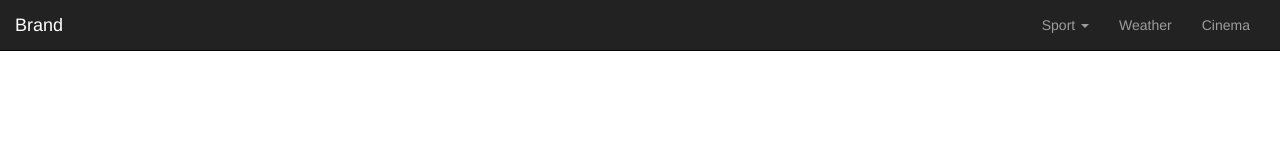
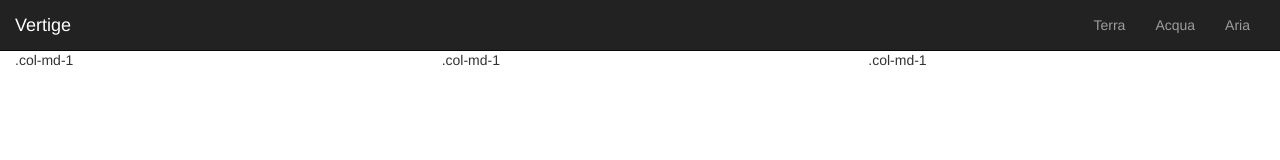
Before and after one commit to mfrancesca-cabiddu/rwd, a plain HTML site: page index.html in a window 1280 px wide. Drawn offline with Linux system fonts and the light colour scheme.

Commit message:
Update index.html

```diff
--- a/index.html
+++ b/index.html
@@ -3,50 +3,37 @@
 <head>
     <title></title>
     <link rel="stylesheet" type="text/css" href="vendors/css/bootstrap.min.css">
-    <link rel="stylesheet" type="text/css" href="css/main.css">
+      <link rel="stylesheet" type="text/css" href="css/main.css">
     <meta name="viewport" content="width=device-width, initial-scale=1">
 </head>
 <body>
     <div class="container-fluid">
-
-        <!-- Navigation Bar -->
         <nav class="navbar navbar-inverse navbar-fixed-top">
             <div class="container-fluid">
                 <div class="navbar-header">
-                    <a type="button" class="navbar-toggle collapsed" data-toggle="collapse" data-target="#my-menu">
+                    <button type="button" class="navbar-toggle collapsed" data-toggle= "collapse" data-target=" #my-menu" aria-expanded="false">
                         <span class="sr-only">Toggle navigation</span>
                         <span class="icon-bar"></span>
                         <span class="icon-bar"></span>
                         <span class="icon-bar"></span>
-                    </a>
-                    <a class="navbar-brand" href="#">Brand</a>
+                    </button>
+                    <a class="navbar-brand" href="#"> Vertige</a>
                 </div>
-                <ul class="nav navbar-nav navbar-right collapse navbar-collapse" id="my-menu">
-                    <li>
-                        <a href="#" data-toggle="dropdown">Sport <span class="caret"></span></a>
-                        <ul class="dropdown-menu">
-                            <li><a href="#">Football</a></li>
-                            <li><a href="#">Volleyball</a></li>
-                            <li><a href="#">Tennis</a></li>
-                        </ul>
-                    </li>
-                    <li><a href="#">Weather</a></li><li>
-                    <li><a href="#">Cinema</a></li><li>
+                <ul class="nav navbar-nav navbar-right collapse navbar-collapse" id= "my-menu">
+                <li> <a href="#">Terra</a></li>
+                <li> <a href="#">Acqua</a></li>
+                <li> <a href="#">Aria</a></li>
                 </ul>
-
             </div>
         </nav>
-
-        <!-- First row -->
         <div class="row">
-            <div class="col-md-3 col-sm-6 lorem-text-1"></div>
-            <div class="col-md-6 col-sm-6 lorem-text-2"></div>
-            <div class="col-md-3 hidden-xs lorem-text-3"></div>
+            <div class="col-md-4 col-sm-6 vertige-text-1">.col-md-1</div>
+            <div class="col-md-4 col-sm-6 vertige-text-2">.col-md-1</div>
+            <div class="col-md-4 vertige-text-3">.col-md-1</div>
         </div>
-
     </div>
-    <script type="text/javascript" src="vendors/js/jquery.min.js"></script>
-    <script type="text/javascript" src="vendors/js/bootstrap.min.js"></script>
-    <script type="text/javascript" src="js/fixtures.js"></script>
 </body>
+<script type="text/javascript" src="vendors/js/jquery.min.js"></script>
+<script type="text/javascript" src="vendors/js/bootstrap.min.js"></script>
+<script type="text/javascript" src="js/main.js"></script>
 </html>
```
